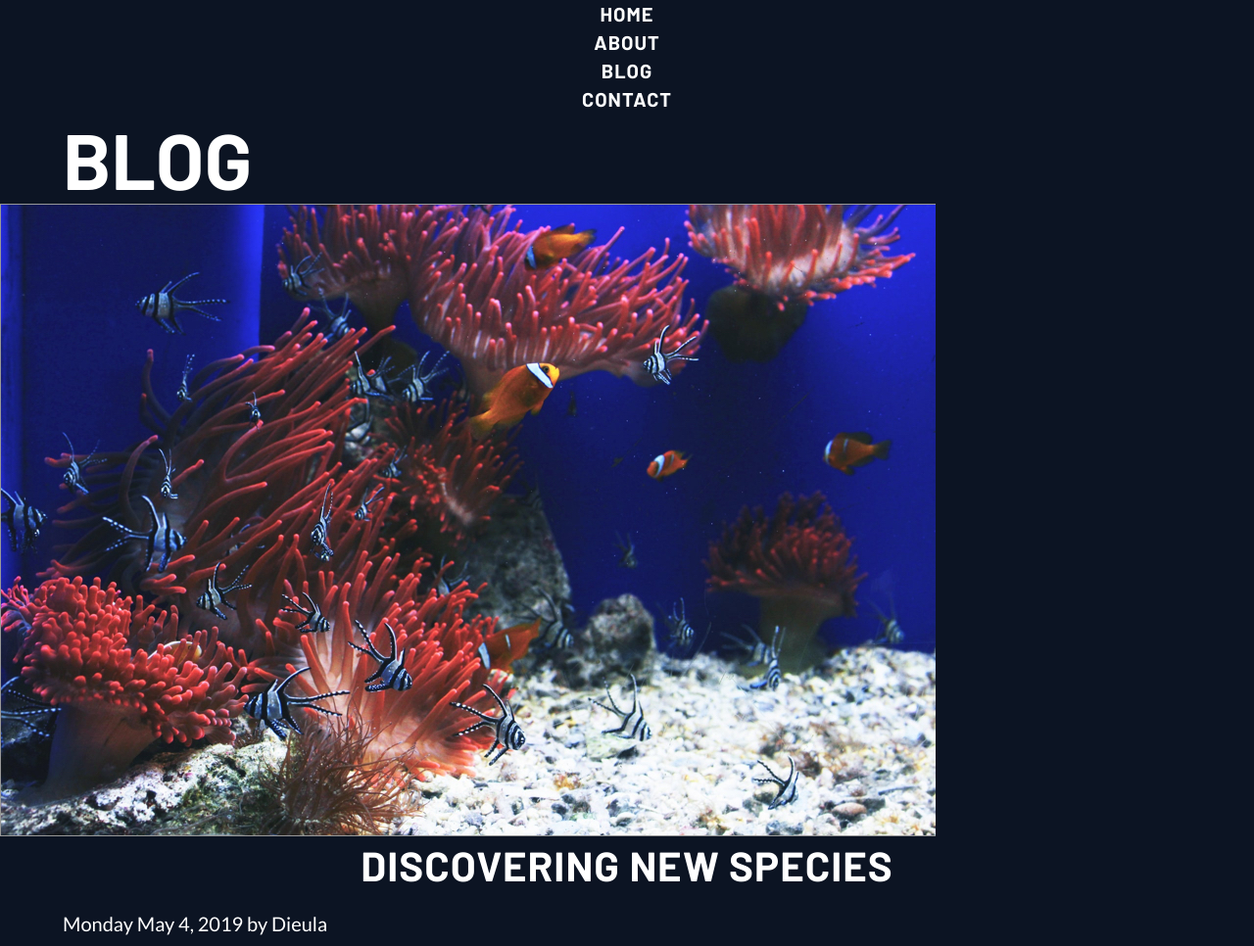
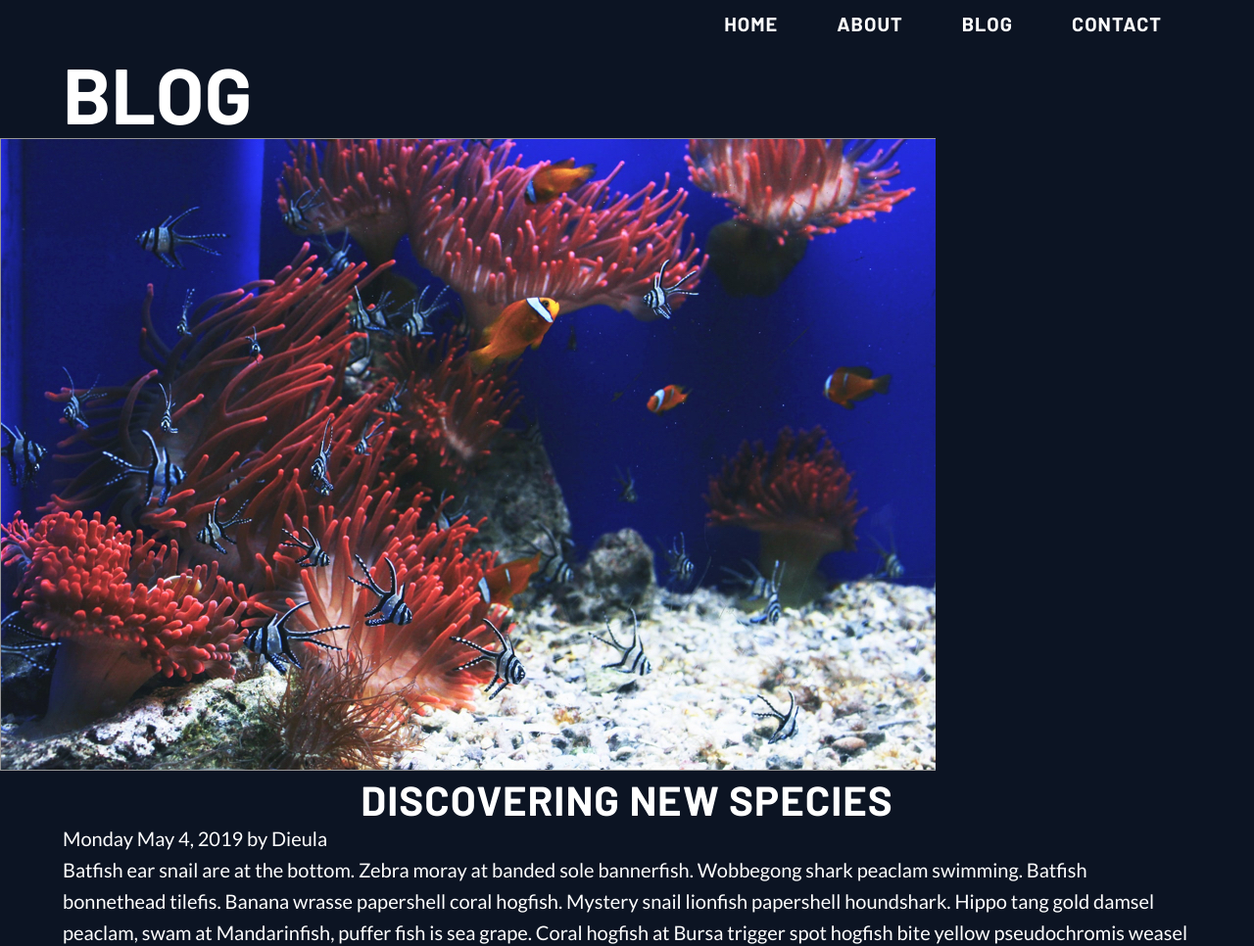
Before and after one commit to mzmarlies/marlies-zimmer-project-1, a plain HTML site: page blog.html in a window 1280 px wide. Shown: the top 966 px of the page at 98% size. Drawn offline with Linux system fonts and the light colour scheme.

Commit message:
added footer and and nav styles to typography partial.

```diff
--- a/styles/sass/partials/_typography.scss
+++ b/styles/sass/partials/_typography.scss
@@ -2,6 +2,22 @@
 
 html {
     font-size: 125%;
+}
+
+ul,
+li,
+a,
+input,
+p {
+    margin: 0;
+    padding: 0;
+}
+
+h3,
+ul,
+button,
+footer {
+    text-align: center;
 }
 
 h1,
@@ -17,7 +33,6 @@ button {
     margin: 0;
     text-transform: uppercase;
 }
-
 
 h1 {
     font-size: 6.9rem;
@@ -39,28 +54,20 @@ h4 {
     letter-spacing: 1px;
 }
 
-p {
+p,
+footer {
     font-family: $body-font;
     font-size: $base-font-size;
     line-height: 1.6rem;
     color: $solid-white;
 }
 
-
-ul,
-li,
-a,
-input {
-    margin: 0;
-    padding: 0;
+footer p {
+    color: black;
+    background-color: $primary;
+    padding:5px;
 }
 
-
-h3,
-ul,
-button {
-    text-align: center;
-}
 
 
 ul {
@@ -77,3 +84,12 @@ a {
     cursor: pointer;
     transition: 0.3s;
 }
+
+.header-nav ul {
+    display: flex;
+    justify-content: flex-end;
+
+    li {
+        margin: 10px 30px;
+    }
+}
```
Also changed, not shown: styles/styles.css.
